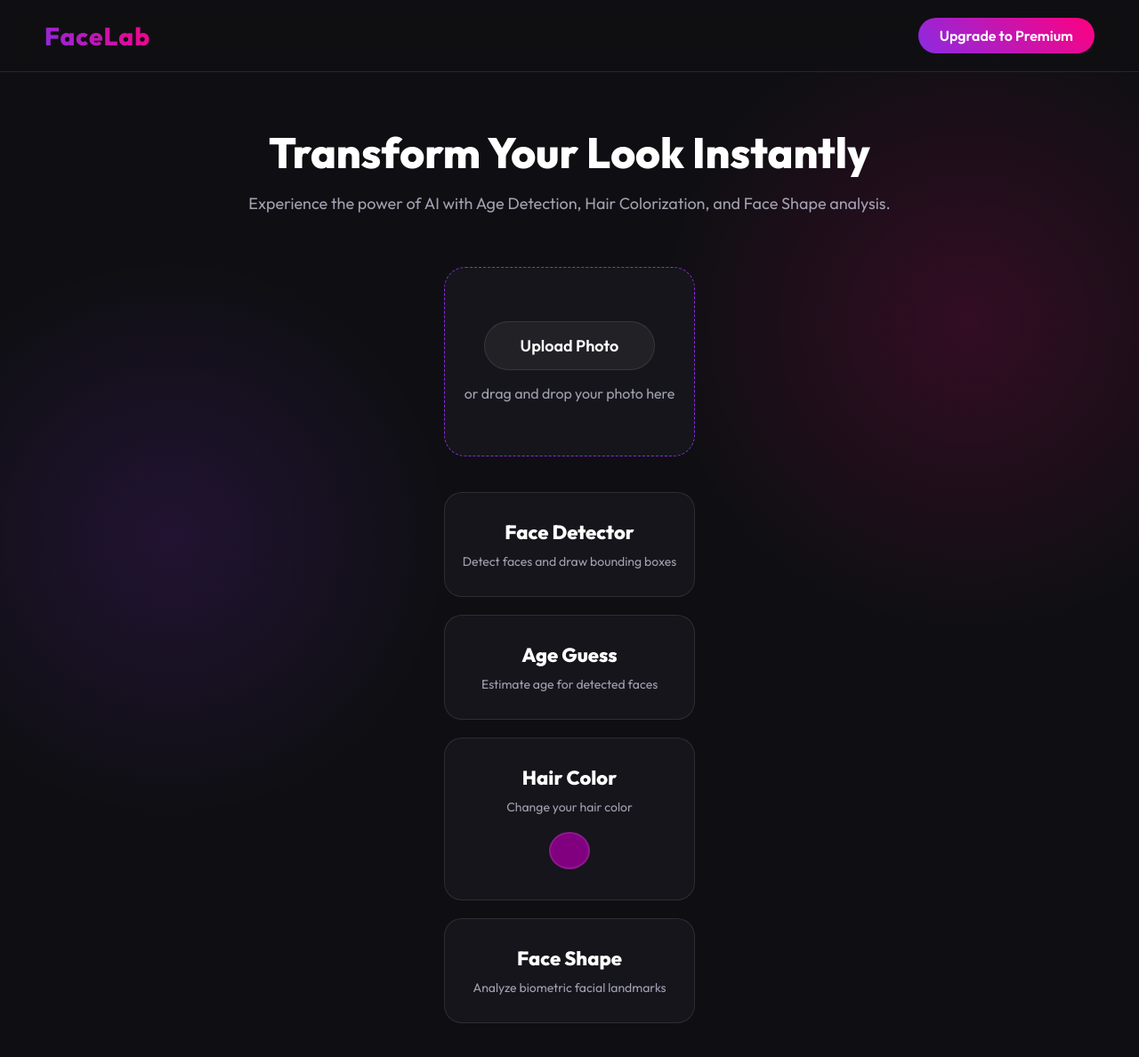
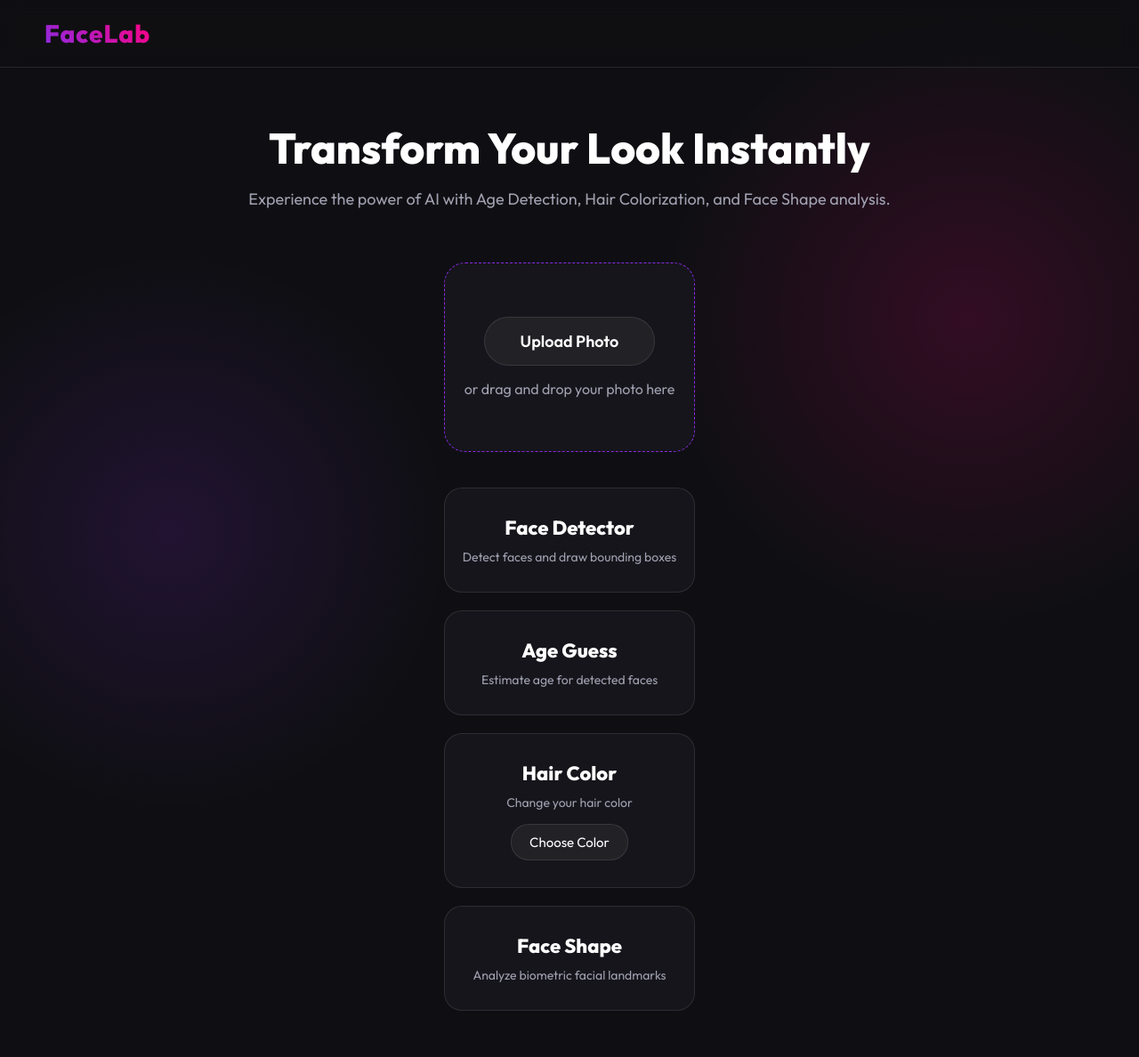
Before and after one commit to TanmayTiwarii/prototype_faceapp, a plain HTML site: page index.html in a window 1280 px wide. Shown: the whole page at 89% size. Drawn offline with Linux system fonts and the light colour scheme.

Commit message:
Remove all premium mentions and upgrade color picker to a nice button

```diff
--- a/index.css
+++ b/index.css
@@ -49,22 +49,7 @@ body {
     letter-spacing: 1px;
 }
 
-.premium-btn {
-    background: linear-gradient(45deg, var(--primary), var(--secondary));
-    border: none;
-    padding: 10px 24px;
-    border-radius: 30px;
-    color: white;
-    font-weight: 600;
-    font-size: 16px;
-    cursor: pointer;
-    transition: transform 0.3s ease, box-shadow 0.3s ease;
-}
 
-.premium-btn:hover {
-    transform: translateY(-2px);
-    box-shadow: 0 10px 20px var(--primary-glow);
-}
 
 .hero {
     text-align: center;
@@ -211,40 +196,19 @@ body {
     to { opacity: 1; transform: translateY(0); }
 }
 
-.premium-ad {
-    margin-top: 30px;
-    padding: 15px;
-    background: linear-gradient(90deg, rgba(138, 43, 226, 0.2), rgba(255, 0, 127, 0.2));
-    border-radius: 12px;
-    border: 1px solid rgba(255, 255, 255, 0.1);
-    font-weight: 600;
+.choose-color-btn {
+    background: rgba(255, 255, 255, 0.05);
+    border: 1px solid var(--glass-border);
+    padding: 10px 20px;
+    border-radius: 20px;
+    color: white;
+    font-size: 15px;
+    cursor: pointer;
+    transition: all 0.3s ease;
+    margin-top: 15px;
 }
 
-.color-picker {
-    -webkit-appearance: none;
-    -moz-appearance: none;
-    appearance: none;
-    width: 50px;
-    height: 50px;
-    background-color: transparent;
-    border: none;
-    cursor: pointer;
-    margin-top: 15px;
-    border-radius: 50%;
-    overflow: hidden;
-    transition: transform 0.2s ease;
+.choose-color-btn:hover {
+    background: rgba(255, 255, 255, 0.15);
+    border-color: var(--primary);
 }
-
-.color-picker::-webkit-color-swatch {
-    border-radius: 50%;
-    border: 2px solid var(--glass-border);
-}
-
-.color-picker::-moz-color-swatch {
-    border-radius: 50%;
-    border: 2px solid var(--glass-border);
-}
-
-.color-picker:hover {
-    transform: scale(1.1);
-}
--- a/index.html
+++ b/index.html
@@ -3,14 +3,13 @@
 <head>
     <meta charset="UTF-8">
     <meta name="viewport" content="width=device-width, initial-scale=1.0">
-    <title>FaceLab App - Premium AI Face Editor</title>
+    <title>FaceLab App - AI Face Editor</title>
     <link rel="stylesheet" href="index.css">
     <link href="https://fonts.googleapis.com/css2?family=Outfit:wght@300;400;600;800&display=swap" rel="stylesheet">
 </head>
 <body>
     <nav class="navbar">
         <div class="logo">FaceLab</div>
-        <button class="premium-btn">Upgrade to Premium</button>
     </nav>
 
     <header class="hero">
@@ -42,7 +41,8 @@
             <div class="tool-card" data-feature="hair-color">
                 <h3>Hair Color</h3>
                 <p>Change your hair color</p>
-                <input type="color" id="hair-color-picker" value="#800080" class="color-picker" title="Choose hair color" onclick="event.stopPropagation()">
+                <button class="choose-color-btn" onclick="document.getElementById('hair-color-picker').click(); event.stopPropagation();">Choose Color</button>
+                <input type="color" id="hair-color-picker" value="#800080" style="visibility:hidden; position:absolute;" onclick="event.stopPropagation()">
             </div>
             <div class="tool-card" data-feature="face-shape">
                 <h3>Face Shape</h3>
@@ -54,9 +54,6 @@
             <h2>Processing Result</h2>
             <div class="loader" id="loader"></div>
             <p id="result-text"></p>
-            <div class="premium-ad">
-                <p>Remove Watermarks with Premium!</p>
-            </div>
         </div>
     </main>
 
```
